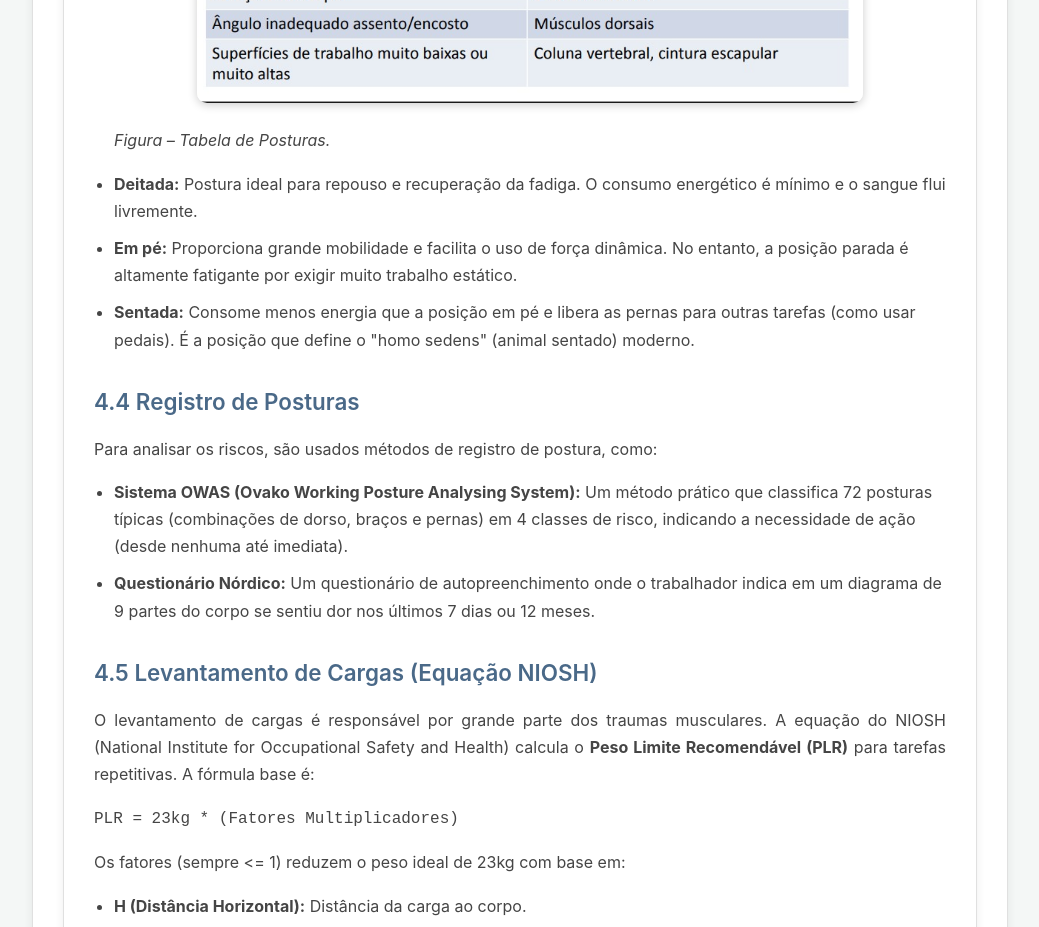
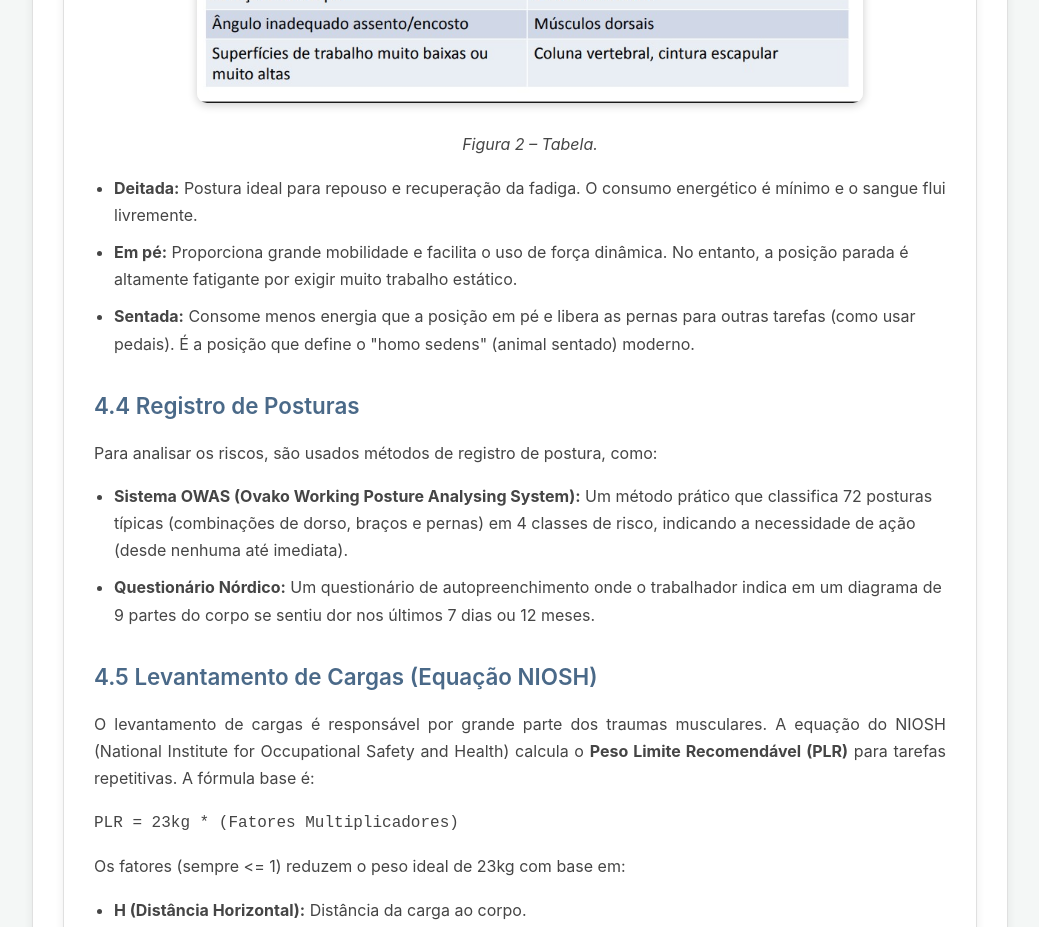
Before and after one commit to Victorkaue333/RevisaoParaAProvaDeErgonomia, a plain HTML site: page index.html in a window 1280 px wide. Shown: the part 7540-8467 px from the top of the page, without its empty margins (240-1279 px from the left). Drawn offline with nearby package versions, Linux system fonts and the light colour scheme.

Commit message:
Update index.html

```diff
--- a/index.html
+++ b/index.html
@@ -290,7 +290,7 @@
                 <img src="img/tabela.jpg"
                     alt="Figura ilustrativa de tabela de posturas"
                     style="max-width: 80%; border-radius: 10px; box-shadow: 0 2px 10px rgba(0,0,0,0.2);">
-                <p><em>Figura  – Tabela de Posturas.</em></p>
+                <p style="text-align: center; margin-top: 20px;"><em>Figura 2 – Tabela.</em></p>
                 </div>
 
                 <li><strong>Deitada:</strong> Postura ideal para repouso e recuperação da fadiga. O consumo energético é mínimo e o sangue flui livremente.</li>
```
